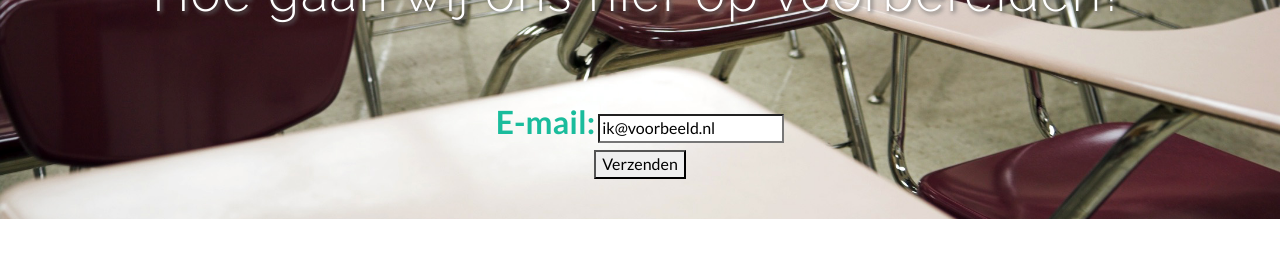
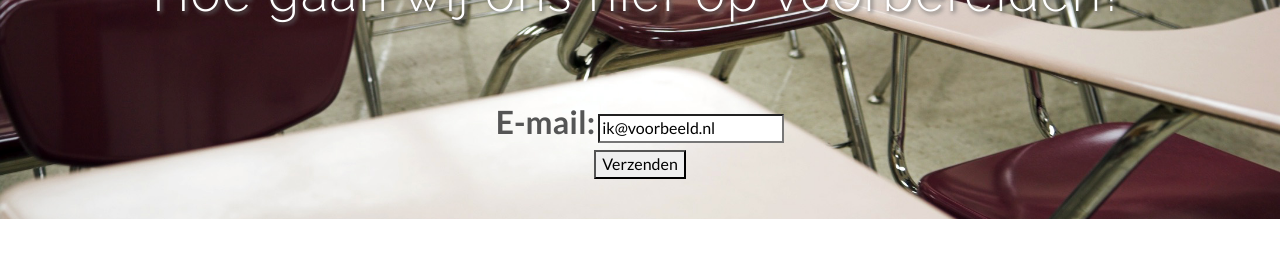
Before and after one commit to perceptum-github-transfer/verplichterekentoets, a Jekyll site: the page index.html, which Jekyll copies as it is, in a window 1280 px wide. Shown: the part 371-646 px from the top of the page. Built offline with Jekyll 4.4.1, drawn with Linux system fonts in a browser that asks for light colours; Markdown is read by kramdown in place of the engine named in the settings.

```diff
--- a/index.html
+++ b/index.html
@@ -93,7 +93,7 @@
 							<div dir="ltr" class="ss-item  ss-text">
 								<div class="ss-form-entry">
 									<label aria-hidden="true" class="ss-q-item-label" for="entry_749424840">
-										<div style="color:#1abc9c; font-size:200%">E-mail:</div>
+										<div style="color:##7b7b7b; font-size:200%">E-mail:</div>
 										<div class="ss-q-help ss-secondary-text" dir="ltr"></div>
 									</label>
 									<input type="text" name="entry.749424840" value="ik@voorbeeld.nl" class="ss-q-short" id="entry_749424840" dir="auto" aria-label="E-mail  " title="">
```
